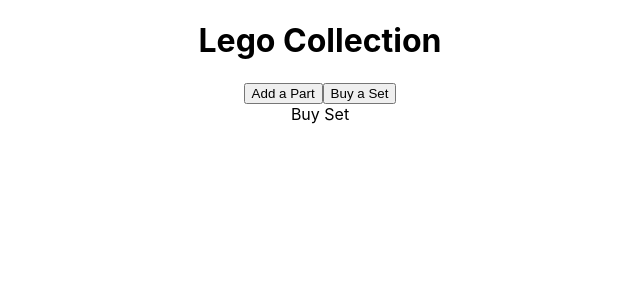
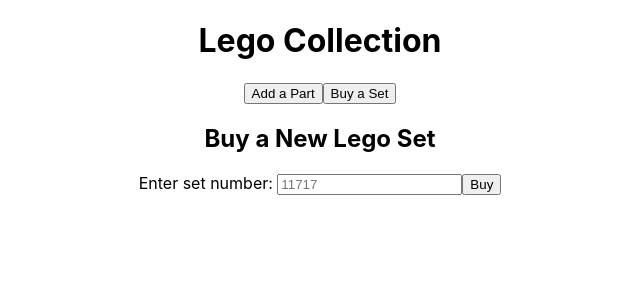
Before and after one commit to nathanfletch/lego-collection, a React (Create React App) app: page / in a window 1280 px wide. Both pictures are taken after a click on the button "Buy a Set". Shown: the top 300 px of the page, without its empty margins (320-960 px from the left). Built offline with nearby package versions, Linux system fonts and the light colour scheme.

Commit message:
Add BuySet api call

```diff
--- a/src/brick-api.js
+++ /dev/null
@@ -1,8 +0,0 @@
-//logic here
-//ui in BuySet
-
-function getLegoSetParts(setNum) {
-  "https://rebrickable.com/api/v3/lego/sets/11717-1/parts/?key=&inc_part_details=1&inc_color_details=0";
-}
-
-export { getLegoSetParts };
--- a/src/components/BuySet.js
+++ b/src/components/BuySet.js
@@ -1,6 +1,25 @@
 import React from "react";
-import { getLegoSetParts } from "../brick-api.js";
 
 export default function BuySet() {
-  return <div>Buy Set</div>;
+  function handleSubmit(event) {
+    event.preventDefault();
+    const setNum = event.target.setNum.value || 11717;
+    console.log(setNum);
+    fetch(
+      `https://rebrickable.com/api/v3/lego/sets/${setNum}-1/parts/?key=${process.env.REACT_APP_API_KEY}&inc_part_details=1&inc_color_details=0`
+    ).then(
+      (newParts) => console.log(newParts),
+      (error) => console.log(error)
+    );
+  }
+  return (
+    <div>
+      <h2>Buy a New Lego Set</h2>
+      <form onSubmit={handleSubmit}>
+        <label htmlFor="setNum">Enter set number: </label>
+        <input name="setNum" type="text" placeholder="11717" />
+        <button>Buy</button>
+      </form>
+    </div>
+  );
 }
```
